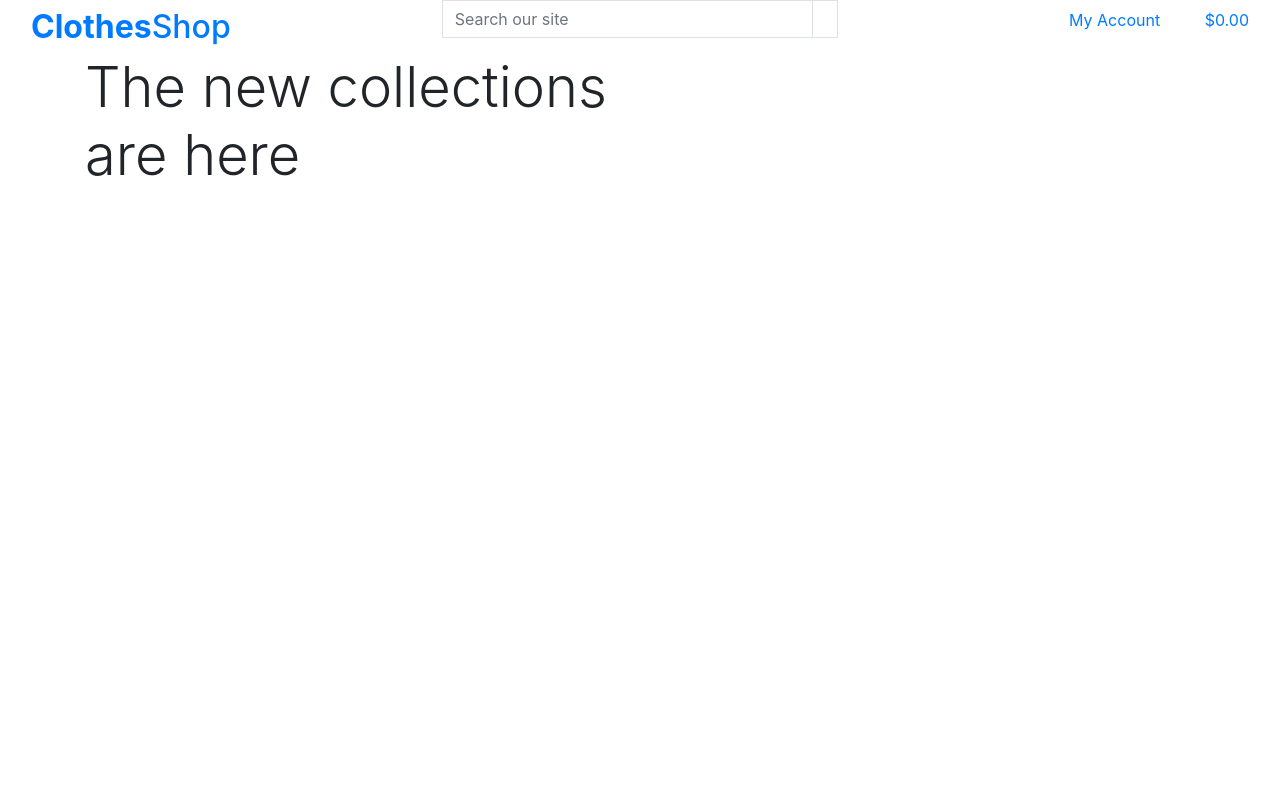
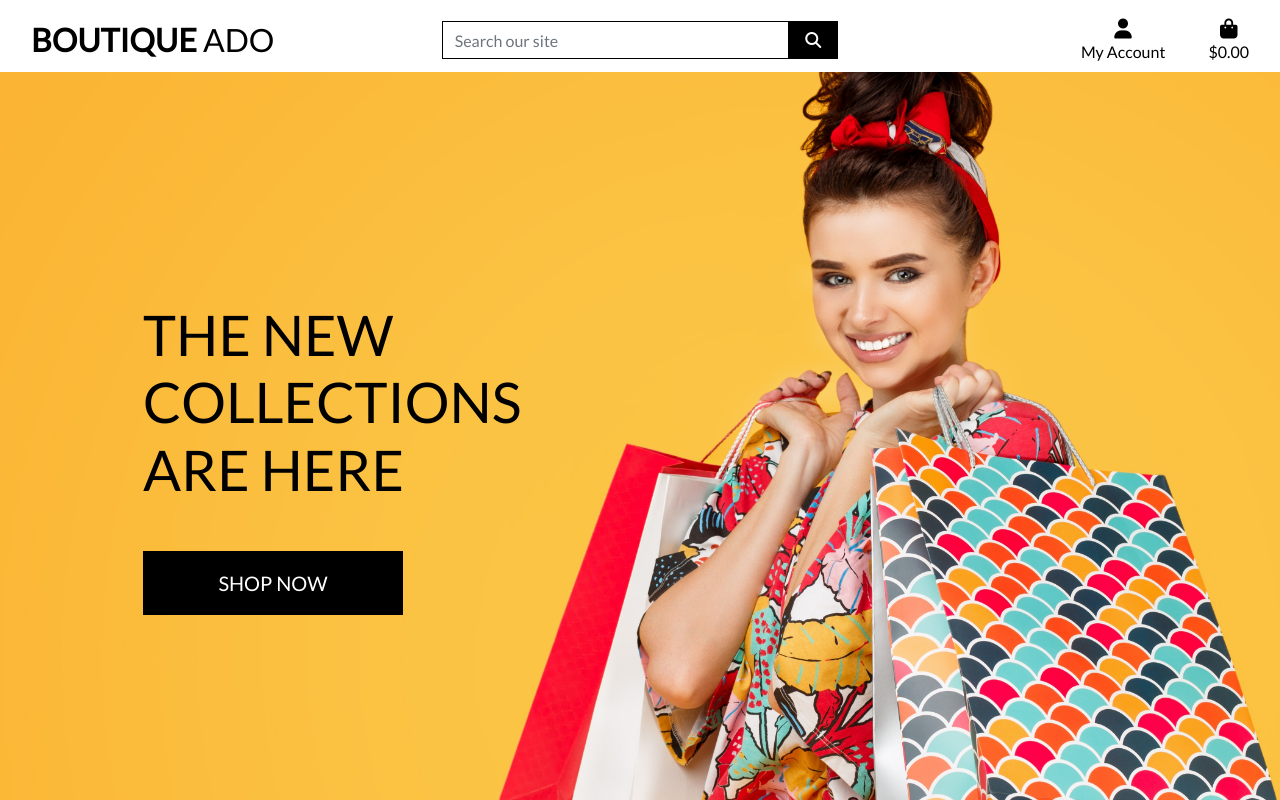
Before and after one commit to waynecrawley/Clothes-Shop, a Django app: page / in a window 1280 px wide. Run offline with Django 3.2, Linux system fonts and the light colour scheme; some libraries are stand-ins or nearby versions.

Commit message:
completed home page header and css

```diff
--- a/clothes_shop/settings.py
+++ b/clothes_shop/settings.py
@@ -148,3 +148,7 @@
 # https://docs.djangoproject.com/en/3.0/howto/static-files/
 
 STATIC_URL = '/static/'
+STATICFILES_DIRS = (os.path.join(BASE_DIR, 'static'),)
+
+MEDIA_URL = '/media/'
+MEDIA_ROOT = os.path.join(BASE_DIR, 'media')
--- a/clothes_shop/urls.py
+++ b/clothes_shop/urls.py
@@ -15,9 +15,11 @@
 """
 from django.contrib import admin
 from django.urls import path, include
+from django.conf import settings
+from django.conf.urls.static import static
 
 urlpatterns = [
     path('admin/', admin.site.urls),
     path('accounts/', include('allauth.urls')),
     path('', include('home.urls'))
-]
+] + static(settings.MEDIA_URL, document_root=settings.MEDIA_ROOT)
--- a/home/templates/home/index.html
+++ b/home/templates/home/index.html
@@ -20,7 +20,7 @@
                 </h1>
                 <div class="my-5">
                 <h4>
-                    <a href="" class="shop-now-button btn btn-lg rounded-0 text-uppercase py-3"></a>
+                    <a href="" class="shop-now-button btn btn-lg rounded-0 text-uppercase py-3">Shop Now</a>
                 </h4>
                 </div>
             </div>
--- /dev/null
+++ b/static/css/base.css
@@ -0,0 +1,83 @@
+
+
+html {
+    height: 100%;
+}
+
+body {
+    background: url('/media/homepage_background_cropped.jpg') no-repeat center center fixed;
+    background-size: cover;
+    height: calc(100vh - 164px);
+    color: #555;
+    font-family: 'Lato';
+}
+
+/* from Bulma */
+.icon {
+    align-items: center;
+    display: inline-flex;
+    justify-content: center;
+    height: 1.5rem;
+    width: 1.5rem;
+}
+
+.logo-font {
+    text-transform: uppercase;
+}
+
+.main-logo-link {
+    width: fit-content;
+}
+
+.shop-now-button {
+    background: black;
+    color: white;
+    min-width: 260px;
+}
+
+.btn-black {
+    background: black;
+    color: white;
+}
+
+.shop-now-button:hover,
+.shop-now-button:active,
+.shop-now-button:focus,
+.btn-black:hover,
+.btn-black:active,
+.btn-black:focus {
+    background: #222;
+    color: white;
+}
+
+.text-black {
+    color: #000 !important;
+}
+
+.border-black {
+    border: 1px solid black !important;
+}
+
+/* -------------------------------- Media Queries */
+
+/* Slightly larger container on xl screens */
+@media (min-width: 1200px) {
+  .container {
+    max-width: 80%;
+  }
+}
+
+/* fixed top navbar only on medium and up */
+@media (min-width: 992px) {
+    .fixed-top-desktop-only {
+        position: fixed;
+        top: 0;
+        right: 0;
+        left: 0;
+        z-index: 1030;
+    }
+
+    .header-container {
+        padding-top: 164px;
+    }
+}
--- a/templates/base.html
+++ b/templates/base.html
@@ -16,12 +16,15 @@
     <!-- Bootstrap CSS -->
     {% block corecss %}
     <link rel="stylesheet" href="https://stackpath.bootstrapcdn.com/bootstrap/4.5.0/css/bootstrap.min.css" integrity="sha384-9aIt2nRpC12Uk9gS9baDl411NQApFmC26EwAOH8WgZl5MYYxFfc+NcPb1dKGj7Sk" crossorigin="anonymous">
+    <link rel="stylesheet" href="https://fonts.googleapis.com/css?family=Lato&display=swap">
+    <link rel="stylesheet" href="{% static 'css/base.css' %}">
     {% endblock %}
 
     {% block extra_css %}
     {% endblock %}
 
     {% block corejs %}
+    <script src="https://kit.fontawesome.com/a9122ce015.js" crossorigin="anonymous"></script>
     <script src="https://code.jquery.com/jquery-3.5.1.slim.min.js" integrity="sha384-DfXdz2htPH0lsSSs5nCTpuj/zy4C+OGpamoFVy38MVBnE+IbbVYUew+OrCXaRkfj" crossorigin="anonymous"></script>
     <script src="https://cdn.jsdelivr.net/npm/popper.js@1.16.0/dist/umd/popper.min.js" integrity="sha384-Q6E9RHvbIyZFJoft+2mJbHaEWldlvI9IOYy5n3zV9zzTtmI3UksdQRVvoxMfooAo" crossorigin="anonymous"></script>
     <script src="https://stackpath.bootstrapcdn.com/bootstrap/4.5.0/js/bootstrap.min.js" integrity="sha384-OgVRvuATP1z7JjHLkuOU7Xw704+h835Lr+6QL9UvYjZE3Ipu6Tp75j7Bh/kR0JKI" crossorigin="anonymous"></script>
@@ -33,15 +36,14 @@
     <title>Clothes Shop {% block extra_ %}{% endblock %} </title>
   </head>
   <body>
-    <header class="container-fluid fixed top">
-        <div>
-            <div class="row">
+    <header class="container-fluid fixed-top">
+        <div id="topnav" class="row bg-white pt-lg-2 d-none d-lg-flex">
             <div class="col-12 col-lg-4 my-auto py-1 py-lg-0 text-center text-lg-left">
-                    <a href="{ url 'home' }" class="nav-link main-logo-link">
-                        <h2 class="logo-font text-black my-0"><strong>Clothes</strong>Shop</h2>
+                <a href="{% url 'home' %}" class="nav-link main-logo-link">
+                    <h2 class="logo-font text-black my-0"><strong>Boutique</strong> Ado</h2>
                 </a>
             </div>
-                <div class="col-12 col-lg-4 py-1 py-lg-0 text-center text-lg-left">
+            <div class="col-12 col-lg-4 my-auto py-1 py-lg-0">
                 <form method="GET" action="">
                     <div class="input-group w-100">
                         <input class="form-control border border-black rounded-0" type="text" name="q" placeholder="Search our site">
@@ -55,7 +57,7 @@
                     </div>
                 </form>
             </div>
-                <div class="col-12 col-lg-4 py-1 py-lg-0 text-center text-lg-left">
+            <div class="col-12 col-lg-4 my-auto py-1 py-lg-0">
                 <ul class="list-inline list-unstyled text-center text-lg-right my-0">
                     <li class="list-inline-item dropdown">
                         <a class="text-black nav-link" href="#" id="user-options" data-toggle="dropdown" aria-haspopup="true" aria-expanded="false">
@@ -94,7 +96,6 @@
                 </ul>
             </div>
         </div>
-        </div>
     </header>
 
     {% if messages %}
```
Also changed, not shown: media/homepage_background_cropped.jpg (added). Lines whose indentation alone changed are shown as unchanged.
